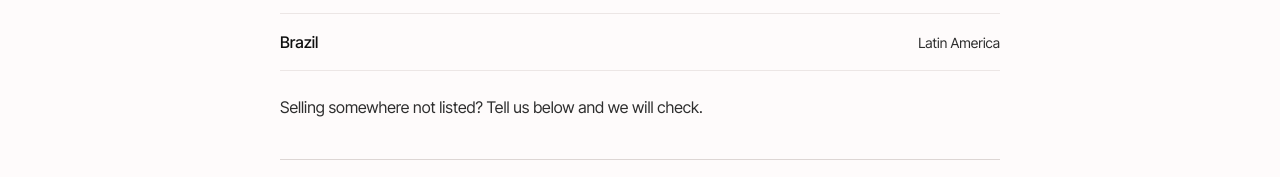
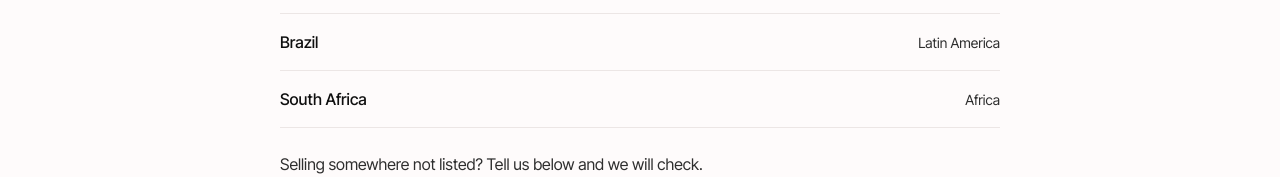
Before and after one commit to bentohbs/project-14639753, a React (Vite) app: page /countries in a window 1280 px wide. Shown: the part 332-509 px from the top of the page. Built offline with nearby package versions, Linux system fonts and the light colour scheme; no server answers.

Commit message:
Update countries.ts

```diff
--- a/src/data/countries.ts
+++ b/src/data/countries.ts
@@ -131,7 +131,59 @@ export const countries: Country[] = [
     partnerUrl: 'https://www.bracert.com.br/',
   },
 
-  // To add South Africa and others, copy a block above and edit it.
+  {
+    slug: 'south-africa',
+    name: 'South Africa',
+    region: 'Africa',
+    regulator: 'ICASA (radio and telecom) and NRCS (electrical safety)',
+    headline: 'Radio and safety approval for South Africa',
+    metaDescription:
+      'Type approval for South Africa: ICASA approval for Wi-Fi, Bluetooth and other radio products, plus NRCS electrical safety, handled with local partners.',
+    intro:
+      'Radio and telecom equipment, including Wi-Fi and Bluetooth products, needs ICASA type approval before it can be imported or sold in South Africa. Electrical products also need NRCS safety approval. We manage both with our local partners, so you deal with one team.',
+    keyPoints: [
+      {
+        title: 'ICASA type approval is mandatory',
+        body: 'Radio and telecom equipment needs type approval from the Independent Communications Authority of South Africa (ICASA) before it is imported, sold or used. Wi-Fi and Bluetooth devices are included.',
+      },
+      {
+        title: 'A local representative is required',
+        body: 'Applications are submitted by a representative in South Africa, and the certificate is issued in the name of that local representative or registered company.',
+      },
+      {
+        title: 'Test reports and samples',
+        body: 'ICASA generally bases approval on test reports against the relevant EN standards from an accredited laboratory, covering radio performance, EMC and safety, so separate testing in South Africa is generally not needed. A sample may still be requested.',
+      },
+      {
+        title: 'Application system and timing',
+        body: 'Applications go through ICASA\u2019s Automated Spectrum Management System (ASMS). When it runs normally, radio approval typically takes about five to ten weeks. Technical problems in mid-2026 caused a backlog and longer processing times, so we check the current position before we quote.',
+      },
+      {
+        title: 'Approval routes and validity',
+        body: 'Equipment already on ICASA\u2019s type-approved register can use a simplified process. Certificates are generally valid indefinitely. The product or its documentation carries the ICASA label.',
+      },
+      {
+        title: 'Electrical safety (NRCS)',
+        body: 'Electrical products need a Letter of Authority (LoA) from the National Regulator for Compulsory Specifications (NRCS). It is applied for through a South African agent and is usually needed before customs clearance. A CB test report less than three years old, together with safety test reports, is typically required. The SABS mark is optional.',
+      },
+      {
+        title: 'EMC for other electronics',
+        body: 'For radio products, ICASA covers radio and EMC requirements. Other electronic and electrical products entering South Africa may need a SABS EMC certificate of conformity.',
+      },
+    ],
+    process: [
+      'Tell us about your product and the markets you plan to sell in.',
+      'We confirm which approvals apply and send you a scope and quote.',
+      'We arrange the test reports, and a local representative is appointed.',
+      'The representative applies to ICASA for type approval, and to the NRCS for the Letter of Authority where it applies.',
+      'ICASA reviews the application and issues the type approval certificate.',
+      'You receive the certificates and ICASA labelling guidance.',
+    ],
+    status: 'verified',
+    lastVerified: '2026-10-14',
+  },
+
+  // To add another country, copy a block above and edit it.
 ];
 
 export function findCountry(slug: string | undefined): Country | undefined {
```
